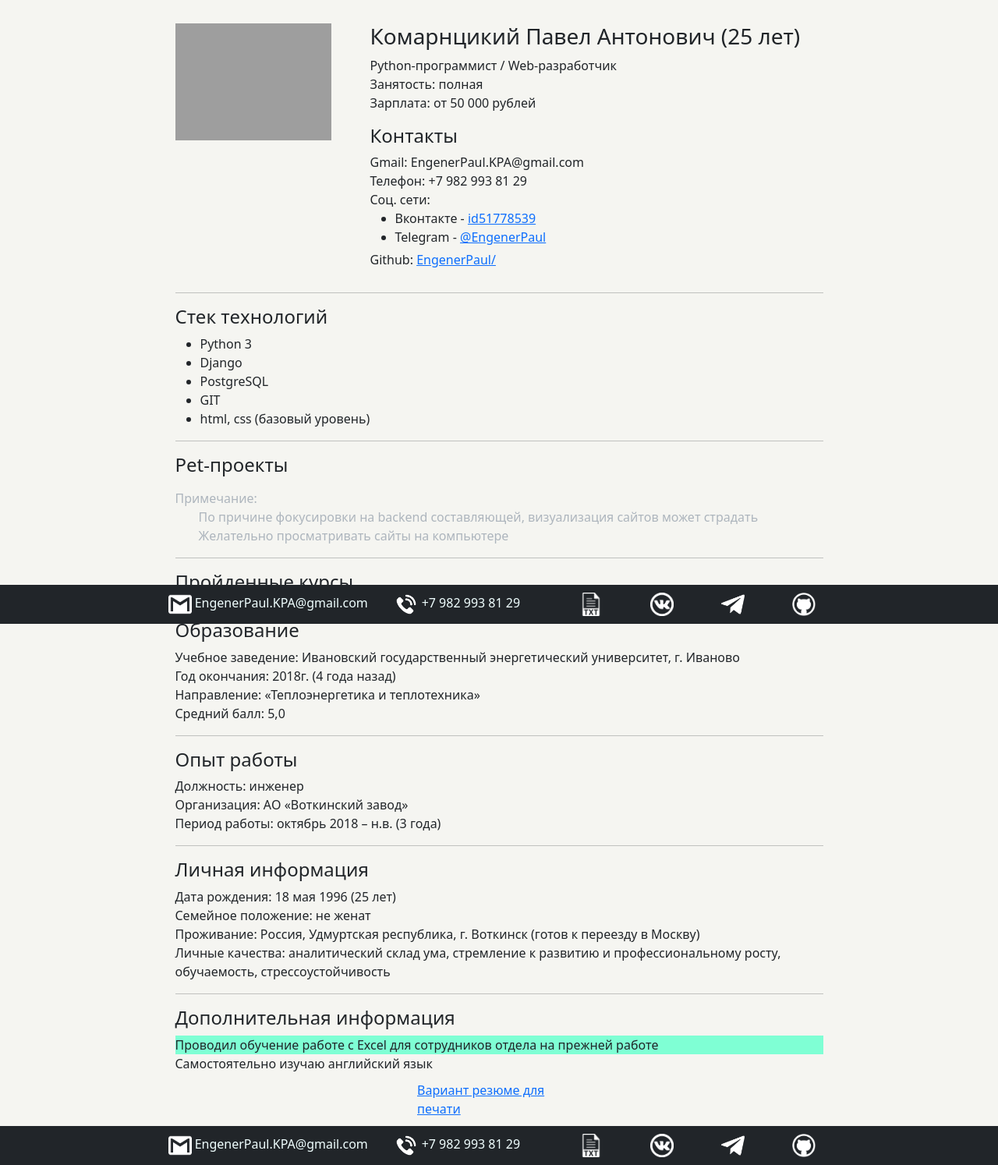
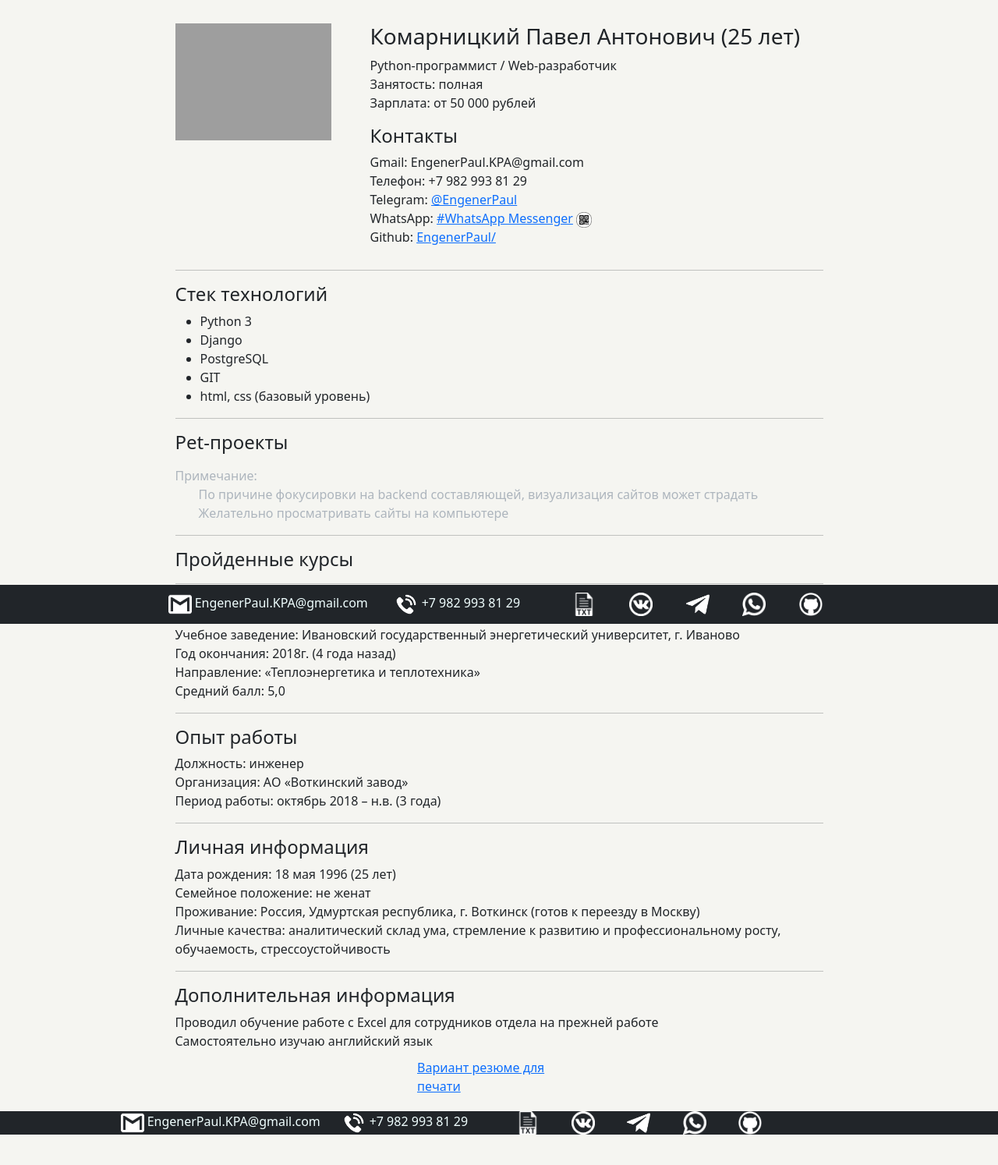
Before and after one commit to EngenerPaul/Summary, a Django app: page / in a window 1280 px wide. Shown: the whole page at 78% size. After the commit the page ends 1455 px from the top, so only its background shows below. Run offline with Django 3.2, Linux system fonts and the light colour scheme; data that the repository does not hold is empty; some libraries are stand-ins or nearby versions; grey boxes are pictures that could not be loaded.

Commit message:
was created my_age func. was changed index and footer

```diff
--- a/root/settings.py
+++ b/root/settings.py
@@ -117,7 +117,7 @@
 
 LANGUAGE_CODE = 'ru-ru'
 
-TIME_ZONE = 'UTC'
+TIME_ZONE = 'Europe/Samara'
 
 USE_I18N = True
 
@@ -130,7 +130,7 @@
 # https://docs.djangoproject.com/en/3.2/howto/static-files/
 
 STATIC_URL = 'static/'
-STATIC_ROOT = os.path.join(BASE_DIR, 'static')
+STATIC_ROOT = os.path.join(BASE_DIR, 'staticfiles')
 STATICFILES_DIRS = [
     os.path.join(BASE_DIR, 'root/static'),
 ]
--- a/summary/templates/summary/footer.html
+++ b/summary/templates/summary/footer.html
@@ -5,38 +5,43 @@
 Поэтому один из них зифисирован, а второй просто
 отображается внизу, но его никогда не видно -->
 <div class="bg-dark" style=" width: 100%; ">
-<div class="container" style="color: azure; padding: 10px 0px;">
+<div class="container" style="color: azure; margin: 10px 0px;">
         <div class="row justify-content-center">
             <div class="col-9">
                 <div class="row">
                     <div class="col-4" style="min-width: 280px;">
-                        <img src="static/img/gmail.png" alt="Gmail" height="30">
+                        <img src="{% static 'img/gmail.png' %}" alt="Gmail" height="30">
                         EngenerPaul.KPA@gmail.com
                     </div>
                     <div class="col-3" style="min-width: 190px;">
-                        <img src="static/img/phone.png" alt="phone" height="30">
+                        <img src="{% static 'img/phone.png' %}" alt="phone" height="30">
                         +7 982 993 81 29
                     </div>
                     <div class="col" style="min-width: 150px;">
                         <div class="row" style="text-align: center;">
-                            <div class="col-3">
+                            <div class="col">
                                 <a href="https://docs.google.com/document/d/1hTSrlh4ehZpfF-uVtKHleVxh3lBvQtSb/edit?usp=sharing&ouid=102905971591987591910&rtpof=true&sd=true">
-                                    <img src="static/img/word.png" alt="word" height="30">
+                                    <img src="{% static 'img/word.png' %}" alt="word" height="30">
                                 </a>
                             </div>
-                            <div class="col-3">
+                            <div class="col">
                                 <a href="https://vk.com/id51778539">
-                                    <img src="static/img/vk.png" alt="VK" height="30">
+                                    <img src="{% static 'img/vk.png' %}" alt="VK" height="30">
                                 </a>
                             </div>
-                            <div class="col-3">
+                            <div class="col">
                                 <a href="https://t.me/EngenerPaul">
-                                    <img src="static/img/telegram.png" alt="Telegram" height="30">
+                                    <img src="{% static 'img/telegram.png' %}" alt="Telegram" height="30">
                                 </a>
                             </div>
-                            <div class="col-3">
+                            <div class="col">
+                                <a href="https://wa.me/qr/E2VIMTVB4JIGP1">
+                                    <img src="{% static 'img/whatsapp.png' %}" alt="WhatsApp" height="30">
+                                </a>
+                            </div>
+                            <div class="col">
                                 <a href="https://github.com/EngenerPaul/">
-                                    <img src="static/img/git.png" alt="GIT" height="30">
+                                    <img src="{% static 'img/git.png' %}" alt="GIT" height="30">
                                 </a>
                             </div>
                         </div>
@@ -53,33 +58,38 @@
             <div class="col-9">
                 <div class="row">
                     <div class="col-4" style="min-width: 280px;">
-                        <img src="static/img/gmail.png" alt="Gmail" height="30">
+                        <img src="{% static 'img/gmail.png' %}" alt="Gmail" height="30">
                         EngenerPaul.KPA@gmail.com
                     </div>
                     <div class="col-3" style="min-width: 190px;">
-                        <img src="static/img/phone.png" alt="phone" height="30">
+                        <img src="{% static 'img/phone.png' %}" alt="phone" height="30">
                         +7 982 993 81 29
                     </div>
                     <div class="col" style="min-width: 150px;">
                         <div class="row" style="text-align: center;">
-                            <div class="col-3">
+                            <div class="col">
                                 <a href="https://docs.google.com/document/d/1hTSrlh4ehZpfF-uVtKHleVxh3lBvQtSb/edit?usp=sharing&ouid=102905971591987591910&rtpof=true&sd=true">
-                                    <img src="static/img/word.png" alt="word" height="30">
+                                    <img src="{% static 'img/word.png' %}" alt="word" height="30">
                                 </a>
                             </div>
-                            <div class="col-3">
+                            <div class="col">
                                 <a href="https://vk.com/id51778539">
-                                    <img src="static/img/vk.png" alt="VK" height="30">
+                                    <img src="{% static 'img/vk.png' %}" alt="VK" height="30">
                                 </a>
                             </div>
-                            <div class="col-3">
+                            <div class="col">
                                 <a href="https://t.me/EngenerPaul">
-                                    <img src="static/img/telegram.png" alt="Telegram" height="30">
+                                    <img src="{% static 'img/telegram.png' %}" alt="Telegram" height="30">
                                 </a>
                             </div>
-                            <div class="col-3">
+                            <div class="col">
+                                <a href="https://wa.me/qr/E2VIMTVB4JIGP1">
+                                    <img src="{% static 'img/whatsapp.png' %}" alt="WhatsApp" height="30">
+                                </a>
+                            </div>
+                            <div class="col">
                                 <a href="https://github.com/EngenerPaul/">
-                                    <img src="static/img/git.png" alt="GIT" height="30">
+                                    <img src="{% static 'img/git.png' %}" alt="GIT" height="30">
                                 </a>
                             </div>
                         </div>
--- a/summary/templates/summary/index.html
+++ b/summary/templates/summary/index.html
@@ -39,7 +39,7 @@
 
                 </div>
                 <div class="col">
-                    <h1 class="h3">Комарнцикий Павел Антонович ({{ age }} лет)</h1>
+                    <h1 class="h3">Комарницкий Павел Антонович ({{ age }} лет)</h1>
                     <p>
                         Python-программист / Web-разработчик<br>
                         Занятость: полная<br>
@@ -50,15 +50,18 @@
                         <div class="p">
                             Gmail: EngenerPaul.KPA@gmail.com<br>
                             Телефон: +7 982 993 81 29<br>
-                            Соц. сети:
-                            <ul style="margin-bottom: 5px;">
-                                <li>
-                                    Вконтакте - <a href="https://vk.com/id51778539">id51778539</a>
-                                </li>
-                                <li>
-                                    Telegram - <a href="https://t.me/EngenerPaul">@EngenerPaul</a>
-                                </li>
-                            </ul>
+                            Telegram: <a href="https://t.me/EngenerPaul">@EngenerPaul</a><br>
+                            WhatsApp: <a href="https://wa.me/qr/E2VIMTVB4JIGP1">#WhatsApp Messenger</a>
+                            <a href="#" data-bs-toggle="modal" data-bs-target="#qr-code">
+                                <img src="{% static 'img/qr-code.png' %}" alt="QR-code" height="20">
+                            </a><br>
+
+                            <div class="modal" id="qr-code" tabindex="-1" aria-hidden="true">
+                                <div class="modal-dialog modal-dialog-centered">
+                                    <img src="{% static 'img/qr.png' %}" alt="" height="308" width="308">
+                                </div>
+                            </div>
+
                             Github: <a href="https://github.com/EngenerPaul/">EngenerPaul/</a>
                         </div>
                     </div>
@@ -205,7 +208,7 @@
             <hr>
 
             <h4>Дополнительная информация</h4>
-            <p style="background-color: aquamarine; margin-bottom: 0;">
+            <p style="margin-bottom: 0;">
                 Проводил обучение работе с Excel для сотрудников
                 отдела на прежней работе
             </p>
--- a/summary/views.py
+++ b/summary/views.py
@@ -1,4 +1,3 @@
-from calendar import month
 from datetime import date
 from django.shortcuts import render
 from django.http import HttpResponse
@@ -6,13 +5,20 @@
 
 from .models import Course, PetProject
 
-# Create your views here.
-# def index(request):
-#     template = 'summary/index.html'
-#     context = {
-#         'my_photo': 'ICY-mAf5sYY.jpg',
-#     }
-#     return render(request, template_name=template, context=context)
+
+def my_age():
+    """this function shows my age today"""
+
+    today = date.today()
+    birthday = date(year=today.year, month=5, day=18)
+    birthdate = date(year=1996, month=5, day=18)
+
+    age = today.year - birthdate.year
+    if today >= birthday:
+        return age
+    else:
+        return age - 1
+
 
 class Home(ListView):
     model = Course
@@ -23,7 +29,7 @@
         context = super().get_context_data(**kwargs)
         context['pet_projects'] = PetProject.objects.order_by('id')
         context['date_of_birth'] = date(year=1996, month=5, day=18)
-        context['age'] = 25 # переделать!!
+        context['age'] = my_age()
         context['my_photo'] = 'ICY-mAf5sYY.jpg'
         context['stack'] = ('Python 3', 'Django', 'PostgreSQL', 'GIT', 'html, css (базовый уровень)', )
         return context
```
Also changed, not shown: media/pet-projects/boybook.png (added), root/static/img/qr-code.png (added), root/static/img/qr.png (added), root/static/img/whatsapp.png (added), 7 other files.
